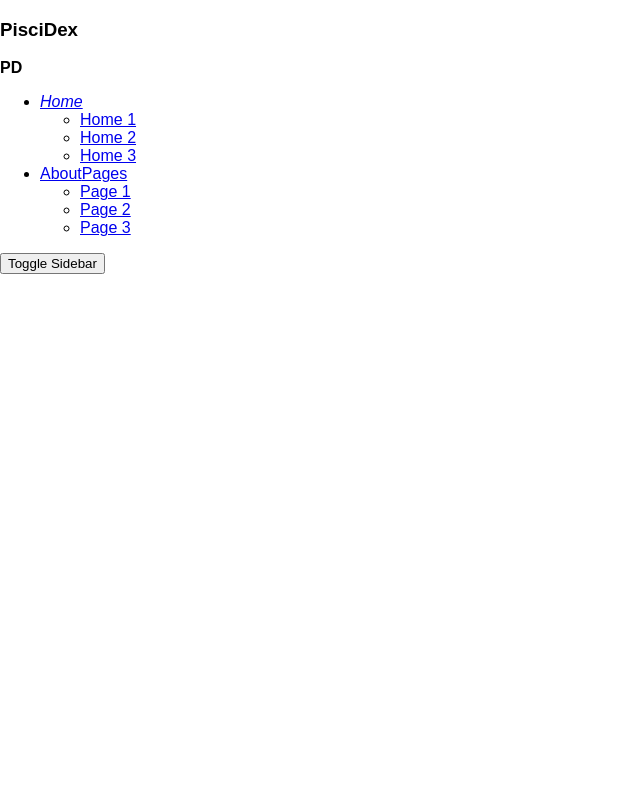
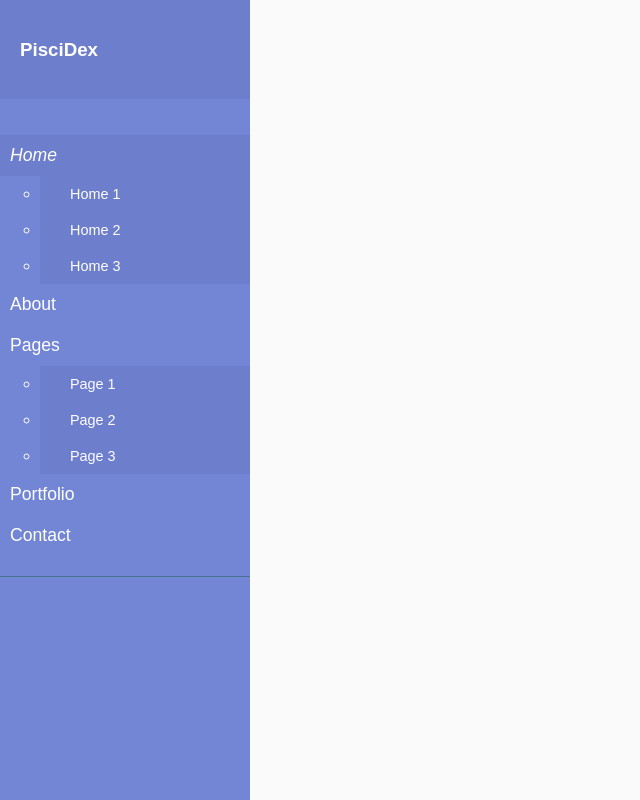
Before and after one commit to adamlstephenson/PisciDex, a React (Create React App) app: page / in a window 1280 px wide. Shown: the whole page, without its empty margins (0-640 px from the left). Built offline with nearby package versions, Linux system fonts and the light colour scheme.

Commit message:
some sidebar styling

```diff
--- a/src/App.js
+++ b/src/App.js
@@ -1,6 +1,6 @@
 import React, { Component } from 'react';
 import './App.css';
-import Navbar from './components/Navbar'
+import Navbar from './components/Navbar/Navbar'
 
 class App extends Component {
   render() {
--- /dev/null
+++ b/src/components/Navbar/Navbar.css
@@ -0,0 +1,123 @@
+.wrapper {
+    display: flex;
+    width: 100%;
+}
+
+body {
+    background: #fafafa;
+}
+
+#sidebar {
+    min-width: 250px;
+    max-width: 250px;
+    height: 100vh;
+    position: fixed;
+    top: 0;
+    left: 0;
+    z-index: 999;
+    background: #7386D5;
+    color: #fff;
+    transition: all 0.3s;
+}
+
+#sidebar .sidebar-header {
+    padding: 20px;
+    background: #6d7fcc;
+}
+
+#sidebar ul.components {
+    padding: 20px 0;
+    border-bottom: 1px solid #47748b;
+}
+
+#sidebar ul p {
+    color: #fff;
+    padding: 10px;
+}
+
+#sidebar ul li a {
+    padding: 10px;
+    font-size: 1.1em;
+    display: block;
+}
+
+#sidebar ul li a:hover {
+    color: #7386D5;
+    background: #fff;
+}
+
+#sidebar ul li.active > a, a[aria-expanded="true"] {
+    color: #fff;
+    background: #6d7fcc;
+}
+
+ul ul a {
+    font-size: 0.9em !important;
+    padding-left: 30px !important;
+    background: #6d7fcc;
+}
+
+a, a:hover, a:focus {
+    color: inherit;
+    text-decoration: none;
+    transition: all 0.3s;
+}
+
+a[data-toggle="collapse"] {
+    position: relative;
+}
+
+.dropdown-toggle::after {
+    display: block;
+    position: absolute;
+    top: 50%;
+    right: 20px;
+    transform: translateY(-50%);
+}
+
+/* Shrinking the sidebar from 250px to 80px and center aligining its content*/
+#sidebar.active {
+    min-width: 80px;
+    max-width: 80px;
+    text-align: center;
+}
+
+/* Changing the arrow position to bottom center position,
+   translateX(50%) works with right: 50%
+   to accurately  center the arrow */
+   #sidebar.active .dropdown-toggle::after {
+    top: auto;
+    bottom: 10px;
+    right: 50%;
+    -webkit-transform: translateX(50%);
+    -ms-transform: translateX(50%);
+    transform: translateX(50%);
+}
+
+/* Toggling the sidebar header content, hide the big heading [h3] and showing the small heading [strong] and vice versa*/
+#sidebar .sidebar-header strong {
+    display: none;
+}
+#sidebar.active .sidebar-header h3 {
+    display: none;
+}
+#sidebar.active .sidebar-header strong {
+    display: block;
+}
+
+#sidebar ul li a {
+    text-align: left;
+}
+
+#sidebar.active ul li a {
+    padding: 20px 10px;
+    text-align: center;
+    font-size: 0.85em;
+}
+
+#sidebar.active ul li a i {
+    margin-right:  0;
+    display: block;
+    font-size: 1.8em;
+    margin-bottom: 5px;
+}
--- a/src/components/Navbar.js
+++ b/src/components/Navbar/Navbar.js
@@ -1,4 +1,5 @@
 import React, { Component } from 'react';
+import './Navbar.css';
 
 class Navbar extends Component {
     render() {
@@ -49,6 +50,12 @@ class Navbar extends Component {
                                 </li>
                             </ul>
                         </li>
+                        <li>
+                            <a href="#">Portfolio</a>
+                        </li>
+                        <li>
+                            <a href="#">Contact</a>
+                        </li>
                     </ul>
 
                 </nav>
--- /dev/null
+++ b/src/components/Navbar/index.js
@@ -0,0 +1 @@
+export { default } from "./Navbar";
```
